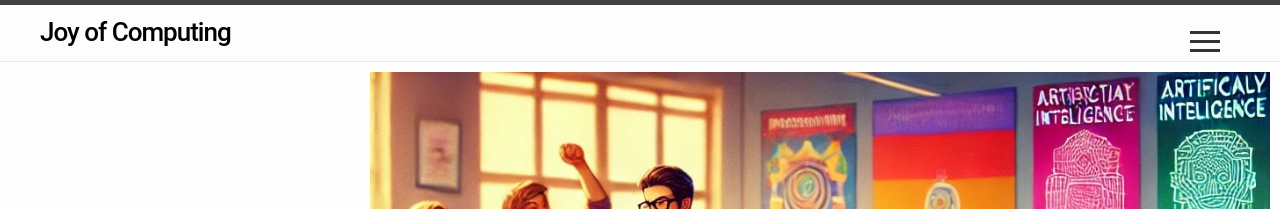
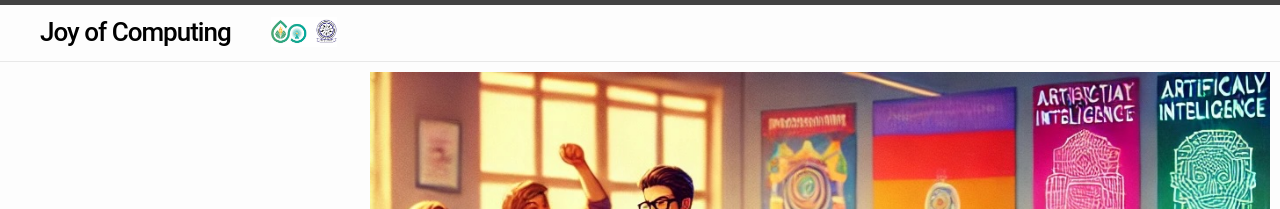
Before and after one commit to sudarshansudarshan/joc, a Jekyll site: the page built from index.markdown, in a window 1280 px wide. Shown: the top 209 px of the page. Built offline with Jekyll 4.4.1, drawn with Linux system fonts in a browser that asks for light colours.

Commit message:
Update header.html

```diff
--- a/_includes/header.html
+++ b/_includes/header.html
@@ -1,17 +1,27 @@
 <header class="site-header" role="banner" style="padding: 0 20px;">
-  <div class="wrapper" style="position: relative;">
-    {%- assign default_paths = site.pages | map: "path" -%}
-    {%- assign page_paths = site.header_pages | default: default_paths -%}
+  <div class="wrapper" style="position: relative; display: flex; align-items: center; justify-content: space-between;">
+    <div style="display: flex; align-items: center;">
+      <!-- Site Title -->
       <a class="site-title" rel="author" href="{{ "/" | relative_url }}" style="text-decoration: none; color: black; padding: 0 20px;">{{ site.title | escape }}</a>
 
+      <!-- Logos -->
+      <div class="site-logos" style="display: flex; align-items: center; padding: 0 20px;">
+        <img src="images/Logos.jpg" alt="Logo 1" style="height: 30px; margin-right: 10px;">
+      </div>
+    </div>
+
     {%- if page_paths -%}
+      <!-- Menu Icon -->
+      <div style="display: flex; align-items: center;">
         <input type="checkbox" id="nav-trigger" class="nav-trigger" style="display: none;"/>
-      <label for="nav-trigger" style="position: absolute; top: 20px; right: 20px; cursor: pointer; padding: 0 20px;">
+        <label for="nav-trigger" style="cursor: pointer; padding: 0 20px;">
           <span class="menu-icon" style="display: block; width: 30px; height: 3px; background-color: #333; margin: 6px 0;"></span>
           <span class="menu-icon" style="display: block; width: 30px; height: 3px; background-color: #333; margin: 6px 0;"></span>
           <span class="menu-icon" style="display: block; width: 30px; height: 3px; background-color: #333; margin: 6px 0;"></span>
         </label>
+      </div>
 
+      <!-- Navigation Menu -->
       <nav class="site-nav" style="position: absolute; top: 60px; right: 20px; background-color: #fff; box-shadow: 0px 0px 10px rgba(0, 0, 0, 0.1); border-radius: 5px; display: none; padding: 10px; transition: all 0.3s ease;">
         <div class="trigger">
           {%- for path in page_paths -%}
```
Lines whose indentation alone changed are shown as unchanged.
